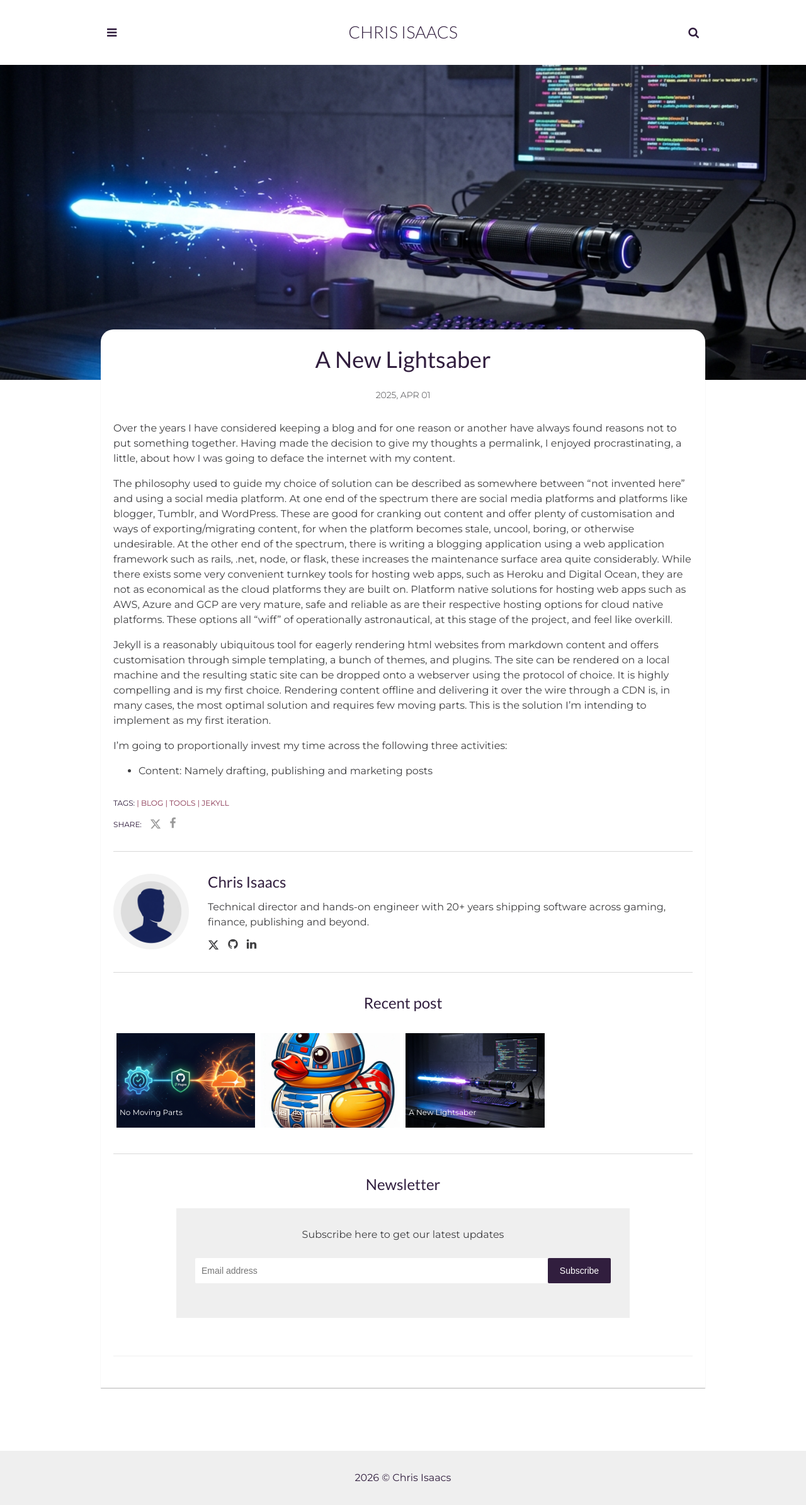
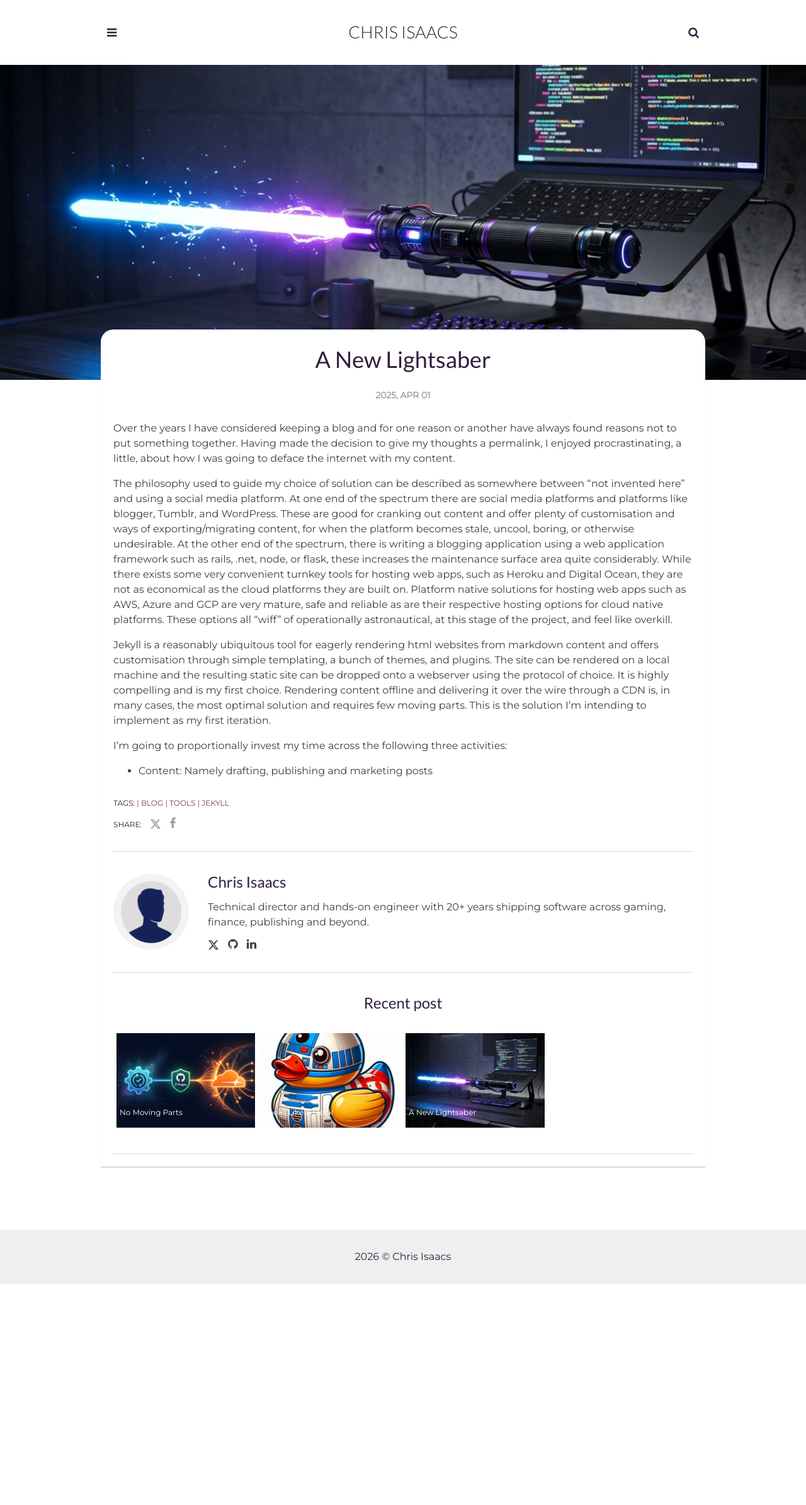
Before and after one commit to odious-code/site, a Jekyll site: the page built from _posts/2025-04-01-a-new-lightsaber.md, in a window 1280 px wide. Shown: the whole page at 63% size. Built offline with Jekyll 4.4.1, drawn with Linux system fonts in a browser that asks for light colours.

Commit message:
feat: conditionally hide newsletter signup form when site.mailchimp-list is unconfigured

```diff
--- a/_includes/newsletter.html
+++ b/_includes/newsletter.html
@@ -1,8 +1,9 @@
+{% if site.mailchimp-list %}
 <div class="newsletter" id="mc_embed_signup">
   <h2 class="newsletter-title">Newsletter</h2>
   <div class="form-container">
     <p>Subscribe here to get our latest updates</p>
-    <form action="//{{ site.mailchimp }}" method="post" id="mc-embedded-subscribe-form" name="mc-embedded-subscribe-form" class="validate" target="_blank" novalidate>
+    <form action="{{ site.mailchimp-list }}" method="post" id="mc-embedded-subscribe-form" name="mc-embedded-subscribe-form" class="validate" target="_blank" novalidate>
       <label class="screen-reader-text" for="mce-EMAIL">Email Address</label>
       <div class="newsletter-box" id="mc_embed_signup_scroll">
         <input type="email" name="EMAIL" placeholder="Email address" class="email-input" id="mce-EMAIL" required>
@@ -11,3 +12,4 @@
     </form>
   </div>
 </div> <!-- End Newsletter -->
+{% endif %}
```
